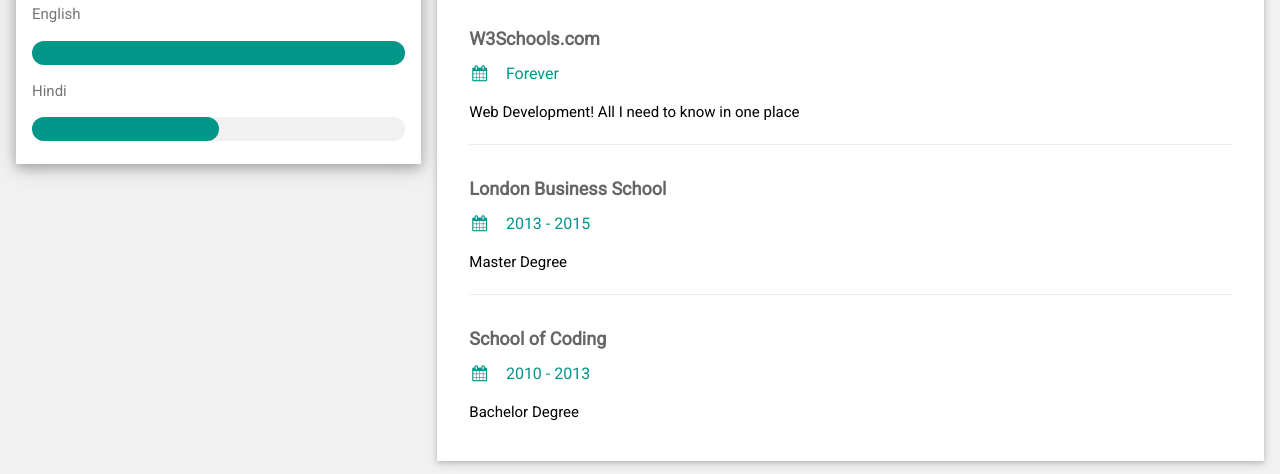
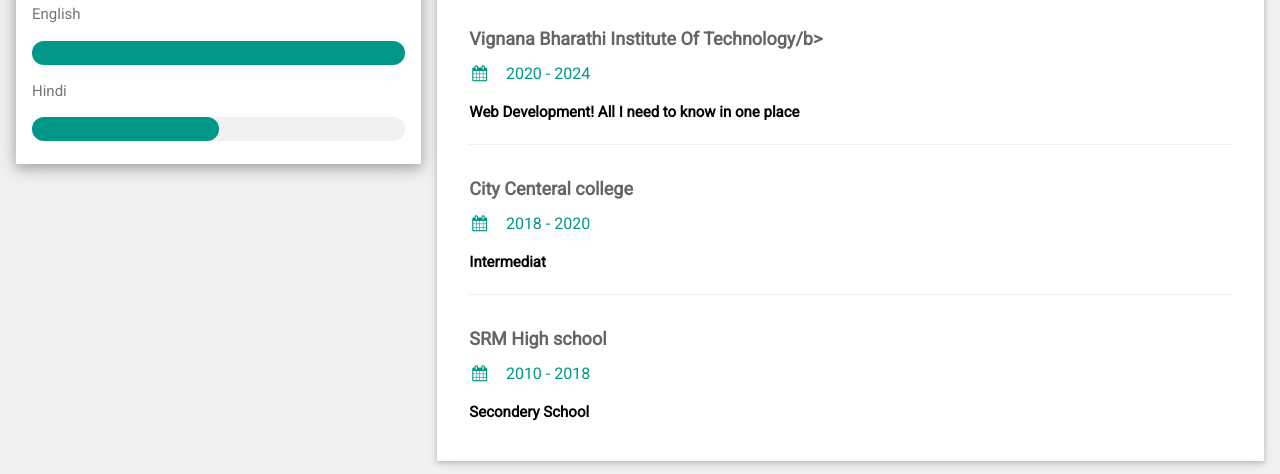
Before and after one commit to Satya-469/Satya-469.github.io, a plain HTML site: page index.html in a window 1280 px wide. Shown: the part 702-1176 px from the top of the page. Drawn offline with nearby package versions, Linux system fonts and the light colour scheme.

```diff
--- a/index.html
+++ b/index.html
@@ -102,21 +102,21 @@
       <div class="w3-container w3-card w3-white">
         <h2 class="w3-text-grey w3-padding-16"><i class="fa fa-certificate fa-fw w3-margin-right w3-xxlarge w3-text-teal"></i>Education</h2>
         <div class="w3-container">
-          <h5 class="w3-opacity"><b>W3Schools.com</b></h5>
-          <h6 class="w3-text-teal"><i class="fa fa-calendar fa-fw w3-margin-right"></i>Forever</h6>
+          <h5 class="w3-opacity"><b>Vignana Bharathi Institute Of Technology/b></h5>
+          <h6 class="w3-text-teal"><i class="fa fa-calendar fa-fw w3-margin-right"></i>2020 - 2024</h6>
           <p>Web Development! All I need to know in one place</p>
           <hr>
         </div>
         <div class="w3-container">
-          <h5 class="w3-opacity"><b>London Business School</b></h5>
-          <h6 class="w3-text-teal"><i class="fa fa-calendar fa-fw w3-margin-right"></i>2013 - 2015</h6>
-          <p>Master Degree</p>
+          <h5 class="w3-opacity"><b>City Centeral college</b></h5>
+          <h6 class="w3-text-teal"><i class="fa fa-calendar fa-fw w3-margin-right"></i>2018 - 2020</h6>
+          <p>Intermediat</p>
           <hr>
         </div>
         <div class="w3-container">
-          <h5 class="w3-opacity"><b>School of Coding</b></h5>
-          <h6 class="w3-text-teal"><i class="fa fa-calendar fa-fw w3-margin-right"></i>2010 - 2013</h6>
-          <p>Bachelor Degree</p><br>
+          <h5 class="w3-opacity"><b>SRM High school</b></h5>
+          <h6 class="w3-text-teal"><i class="fa fa-calendar fa-fw w3-margin-right"></i>2010 - 2018</h6>
+          <p>Secondery School</p><br>
         </div>
       </div>
 
```
